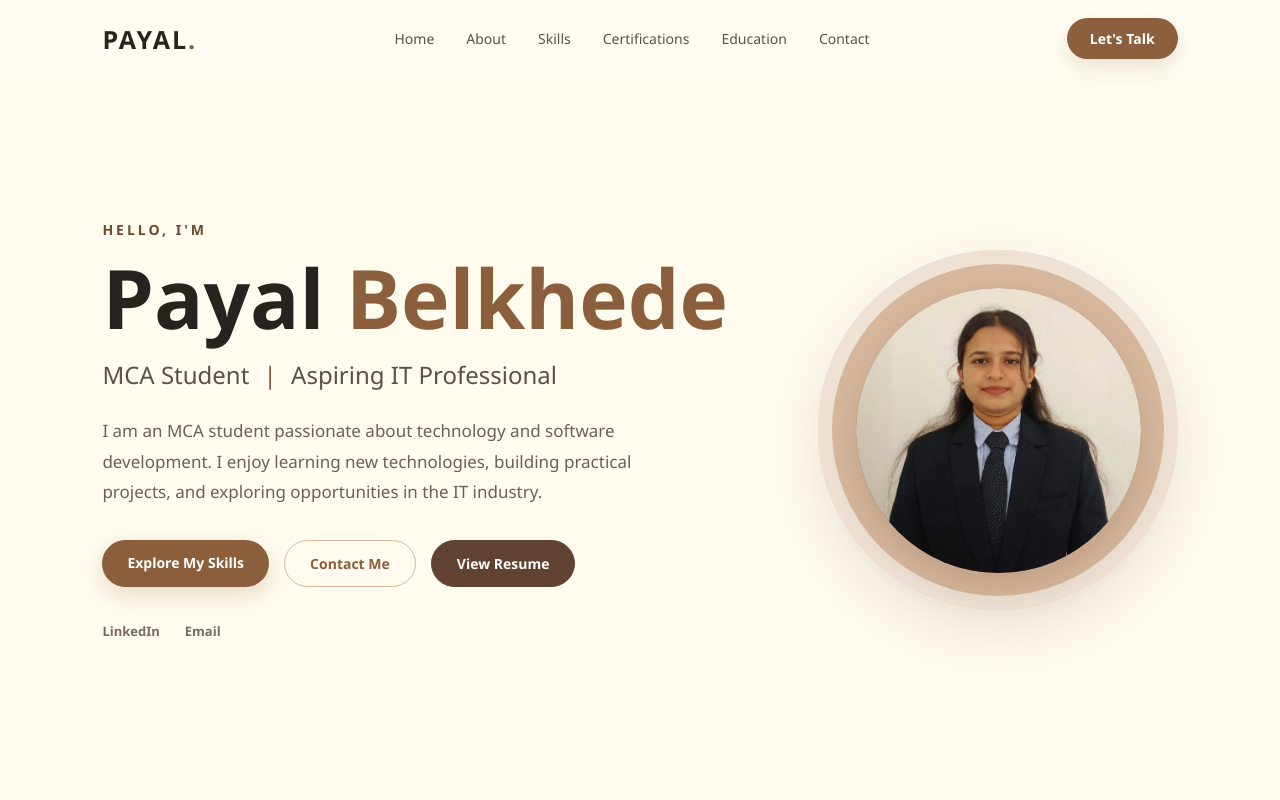
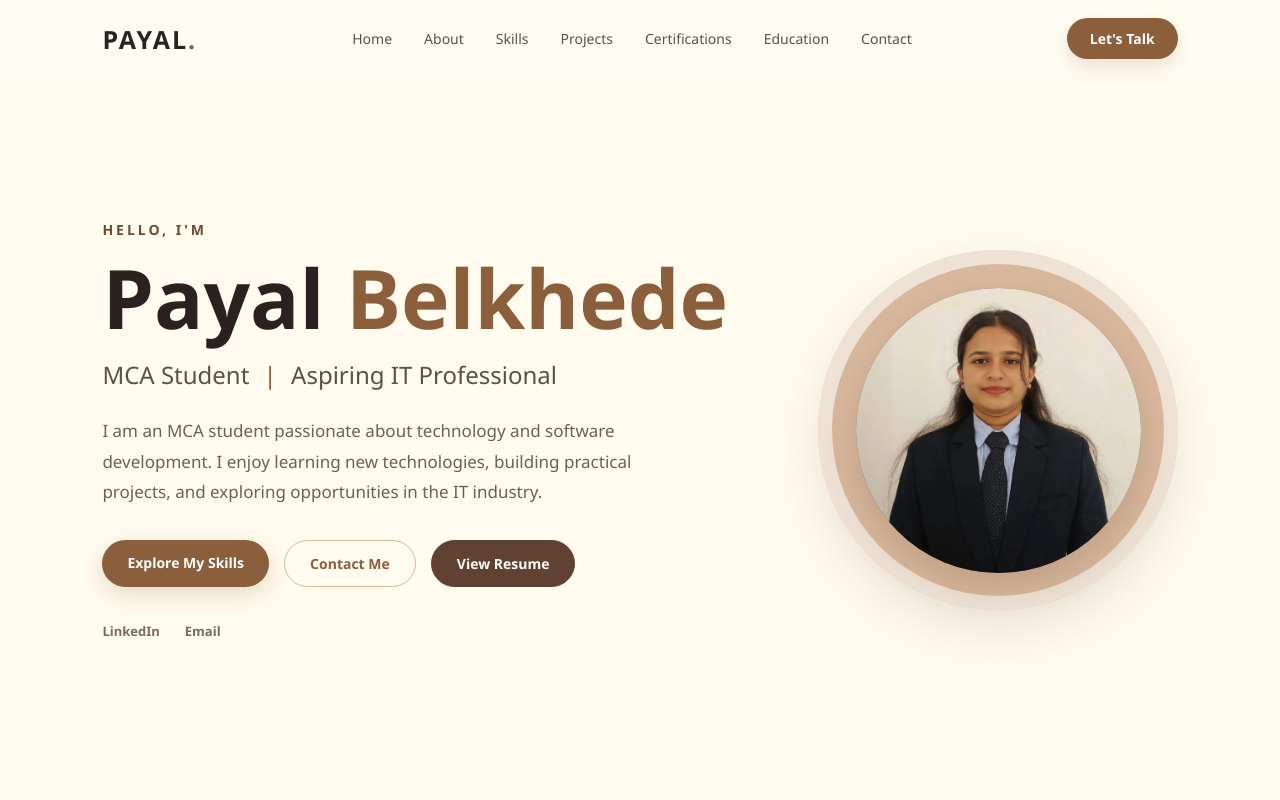
Before and after one commit to payalbelkhede23-rgb/MyPortfolio, a React (Vite) app: page / in a window 1280 px wide. Shown: the top 800 px of the page. Built offline with nearby package versions, Linux system fonts and the light colour scheme.

Commit message:
Update Navbar.tsx

```diff
--- a/src/components/Navbar.tsx
+++ b/src/components/Navbar.tsx
@@ -11,6 +11,7 @@ function Navbar() {
         <a href="#home">Home</a>
         <a href="#about">About</a>
         <a href="#skills">Skills</a>
+        <a href="#projects">Projects</a>
         <a href="#certifications">Certifications</a>
         <a href="#examination">Education</a>
         <a href="#contact">Contact</a>
```
